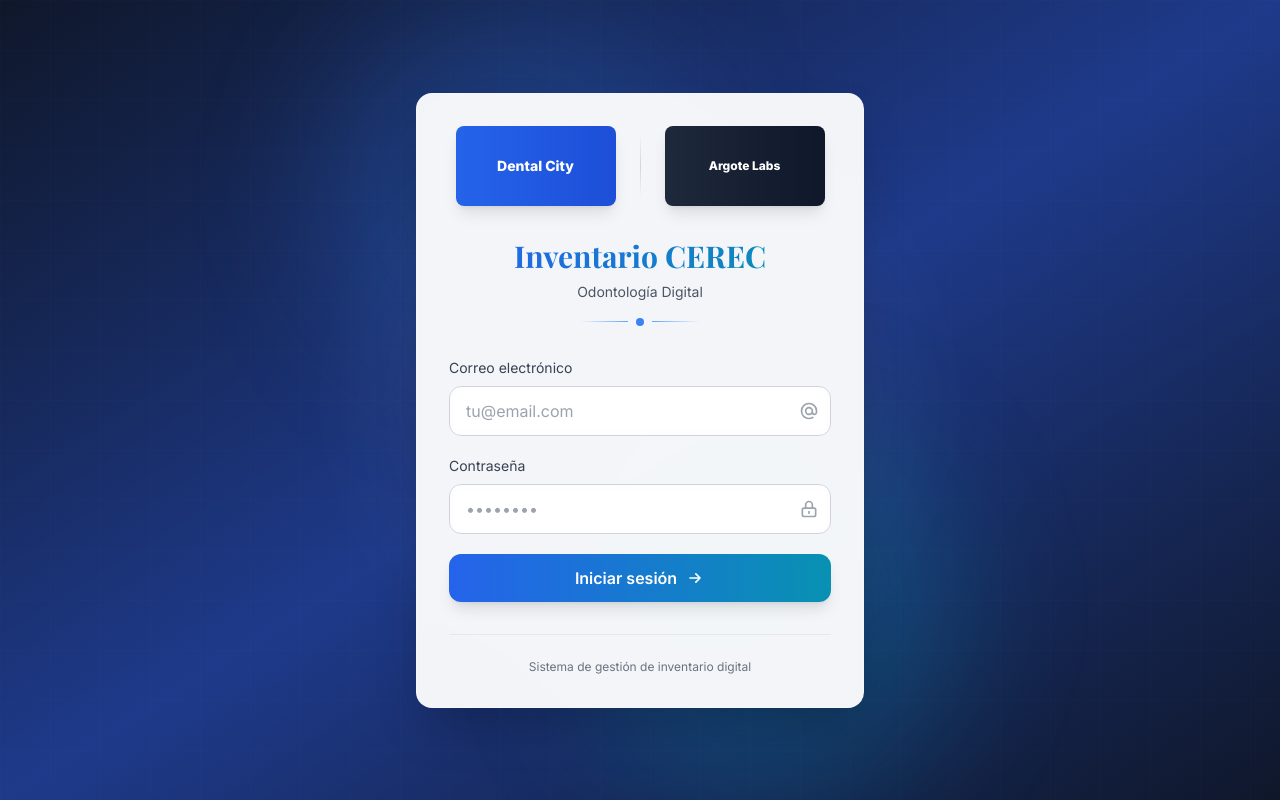
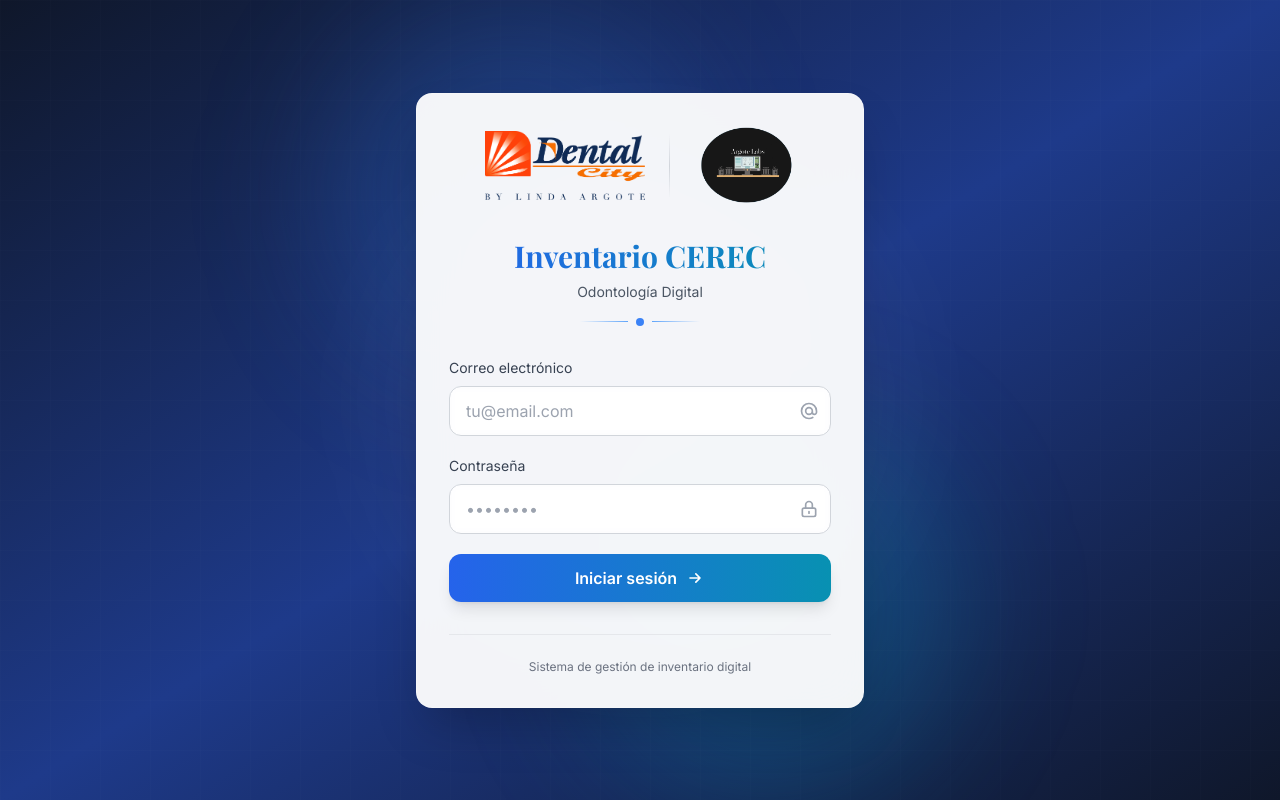
Before and after one commit to AlexisBravoArgote/argote-labs, a React (Vite) app: page /cerec/login in a window 1280 px wide. Built offline with nearby package versions, Linux system fonts and the light colour scheme; no server answers.

Commit message:
new logos

```diff
--- a/src/cerec/Login.jsx
+++ b/src/cerec/Login.jsx
@@ -1,5 +1,7 @@
 import { useState } from "react";
 import { supabase } from "../supabase";
+import DentalCityLogo from "../assets/DentalCity.png";
+import ArgoteLabsLogo from "../assets/argotelabs.png";
 
 export default function Login() {
     const [email, setEmail] = useState("");
@@ -41,26 +43,24 @@
                     {/* Logos */}
                     <div className="flex items-center justify-center gap-6 mb-8">
                         {/* Logo Dental City */}
-                        <div className="flex items-center justify-center h-20 w-40">
-                            {/* Si tienes el logo, descomenta esto y comenta el div de abajo:
-                            <img src="/dental-city-logo.png" alt="Dental City" className="h-full w-full object-contain" />
-                            */}
-                            <div className="flex items-center justify-center h-full w-full bg-gradient-to-r from-blue-600 to-blue-700 rounded-lg shadow-lg px-4">
-                                <span className="text-white font-bold text-sm">Dental City</span>
-                            </div>
+                        <div className="flex items-center justify-center h-20">
+                            <img
+                                src={DentalCityLogo}
+                                alt="Dental City"
+                                className="h-full w-auto object-contain max-w-[160px]"
+                            />
                         </div>
 
                         {/* Separador decorativo */}
                         <div className="h-16 w-px bg-gradient-to-b from-transparent via-gray-300 to-transparent"></div>
 
                         {/* Logo Argote Labs */}
-                        <div className="flex items-center justify-center h-20 w-40">
-                            {/* Si tienes el logo, descomenta esto y comenta el div de abajo:
-                            <img src="/argote-labs-logo.png" alt="Argote Labs" className="h-full w-full object-contain" />
-                            */}
-                            <div className="flex items-center justify-center h-full w-full bg-gradient-to-r from-slate-800 to-slate-900 rounded-lg shadow-lg px-4">
-                                <span className="text-white font-bold text-xs">Argote Labs</span>
-                            </div>
+                        <div className="flex items-center justify-center h-20">
+                            <img
+                                src={ArgoteLabsLogo}
+                                alt="Argote Labs"
+                                className="h-full w-auto object-contain max-w-[160px]"
+                            />
                         </div>
                     </div>
 
```
Also changed, not shown: src/assets/DentalCity.png (added), src/assets/argotelabs.png (added).
